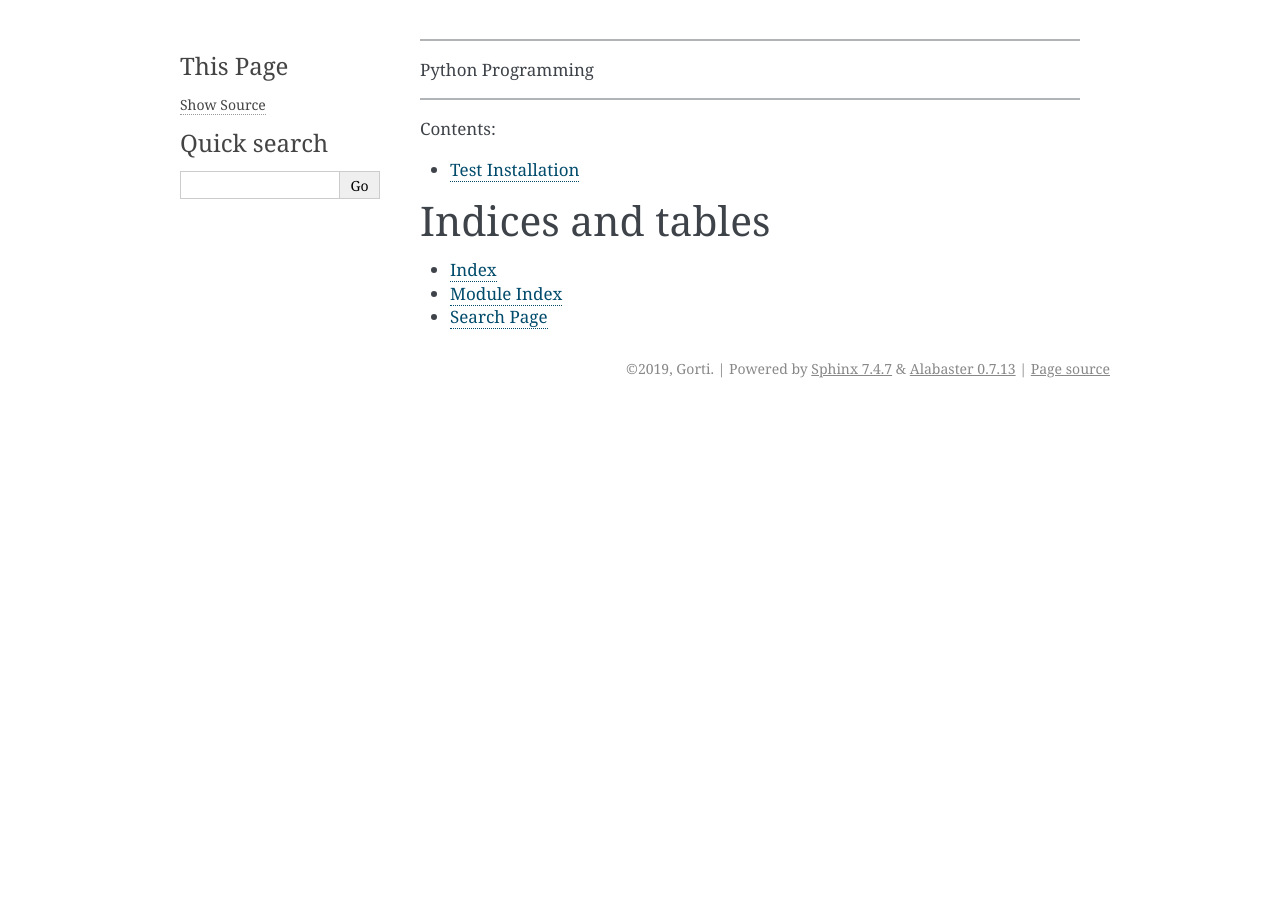
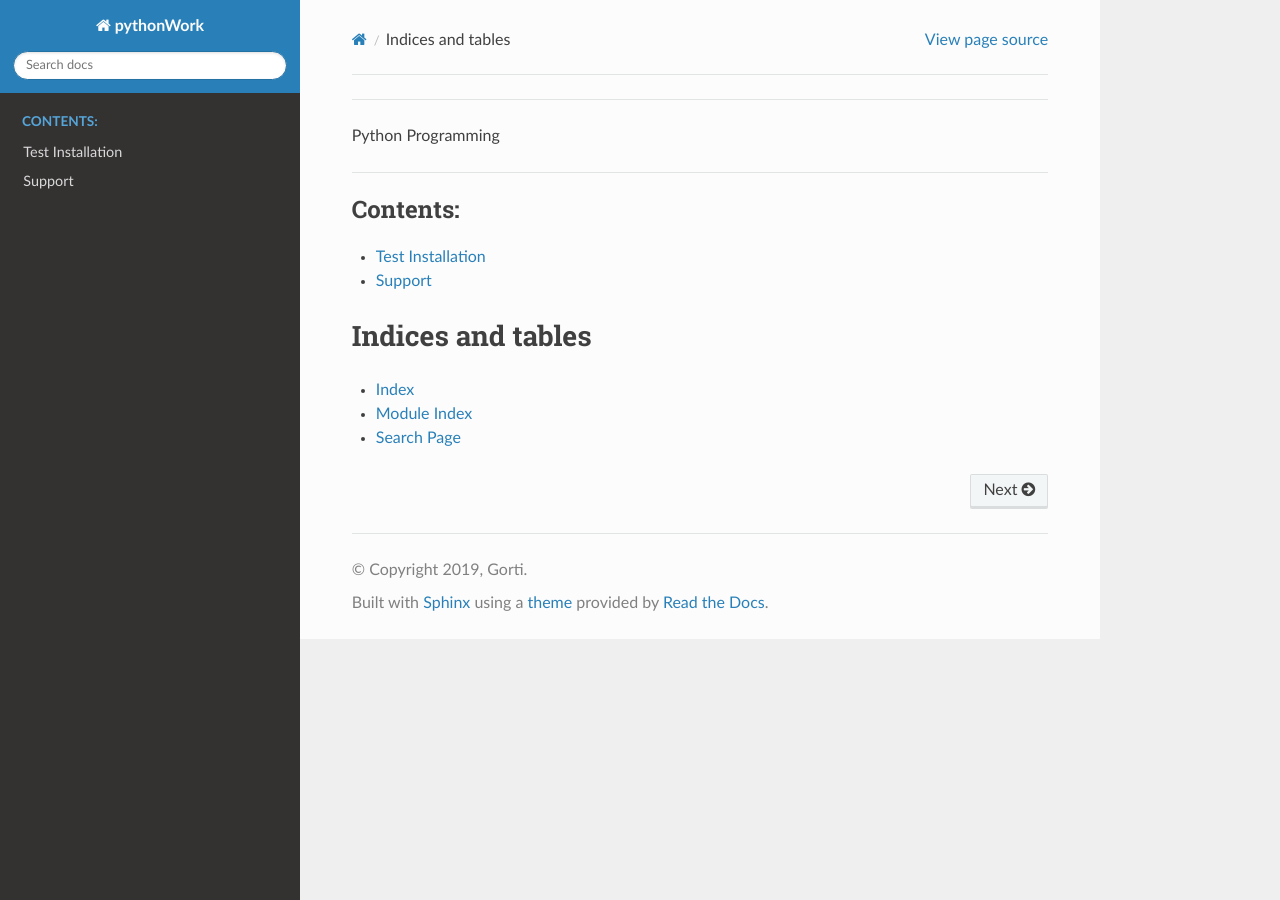
Before and after one commit to gorthib/myPython, a Sphinx documentation site: the page built from docs/source/index.rst, in a window 1280 px wide. Built offline with Sphinx 7.4.7 and the Read the Docs theme 2.0.0, drawn with Linux system fonts in a browser that asks for light colours; formulas are drawn with MathJax 3.

Commit message:
New changes

```diff
--- a/docs/source/conf.py
+++ b/docs/source/conf.py
@@ -77,7 +77,7 @@ pygments_style = None
 # The theme to use for HTML and HTML Help pages.  See the documentation for
 # a list of builtin themes.
 #
-html_theme = 'alabaster'
+html_theme = 'sphinx_rtd_theme'
 
 # Theme options are theme-specific and customize the look and feel of a theme
 # further.  For a list of options available for each theme, see the
--- a/docs/source/index.rst
+++ b/docs/source/index.rst
@@ -14,6 +14,7 @@ Python Programming
    :caption: Contents:
 
    test
+   support
 
 
 Indices and tables
```
Also changed, not shown: 9 other files.
